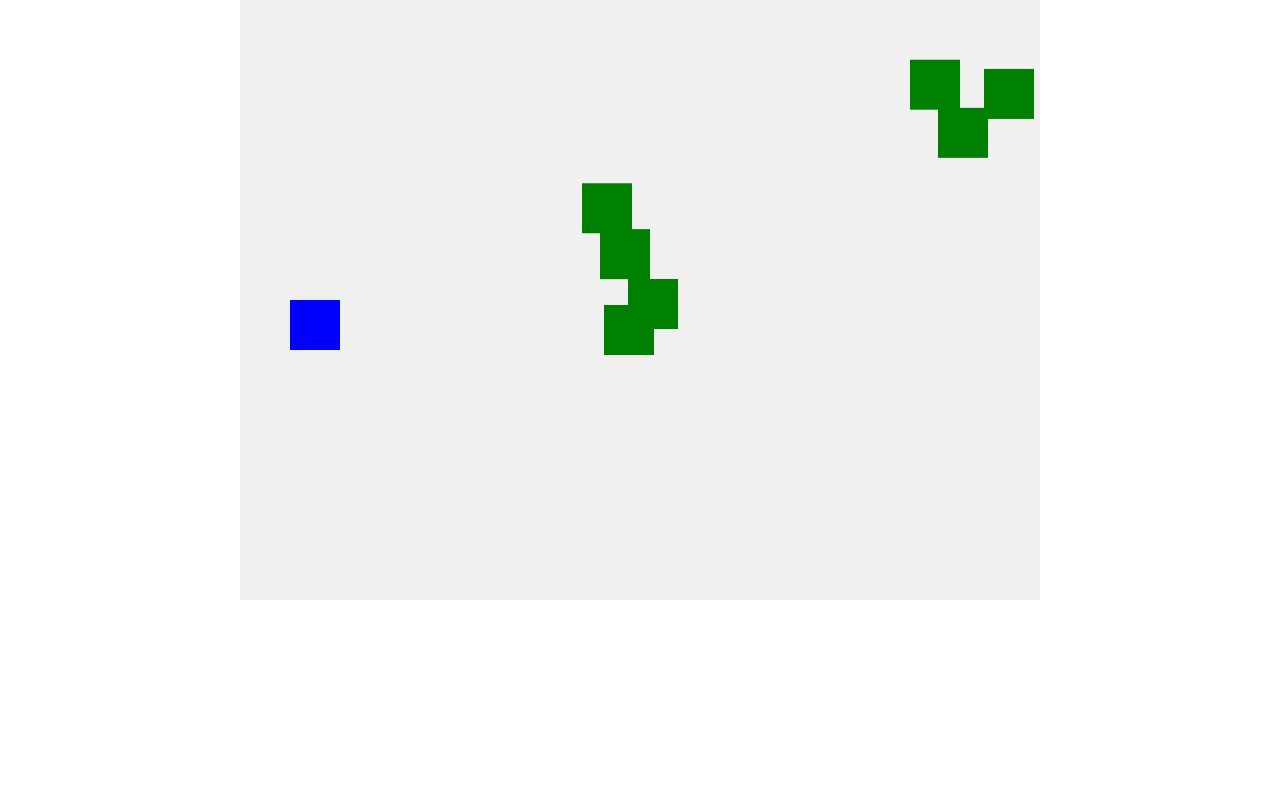
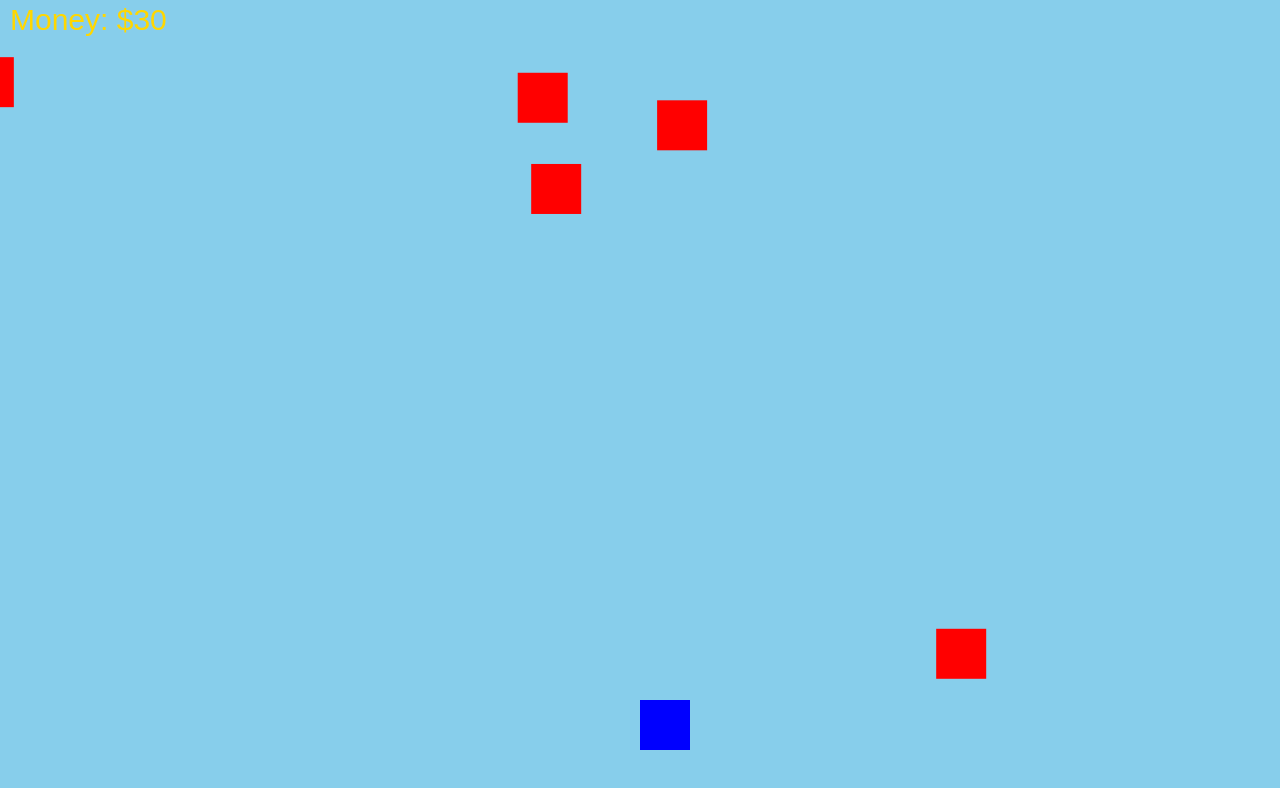
Before and after one commit to Elgran666/Elgran666, a plain HTML site: page game.html in a window 1280 px wide. Drawn offline with Linux system fonts and the light colour scheme.

Commit message:
Add a complete Trump Run game in game.html

```diff
--- a/game.html
+++ b/game.html
@@ -5,8 +5,14 @@
     <meta name="viewport" content="width=device-width, initial-scale=1.0">
     <title>Trump Run Game</title>
     <style>
-        body { margin: 0; overflow: hidden; }
-        canvas { background: #f0f0f0; display: block; margin: auto; }
+        body {
+            margin: 0;
+            overflow: hidden;
+        }
+        canvas {
+            display: block;
+            background: #87ceeb;
+        }
     </style>
 </head>
 <body>
@@ -14,55 +20,126 @@
 <script>
 const canvas = document.getElementById('gameCanvas');
 const ctx = canvas.getContext('2d');
+canvas.width = window.innerWidth;
+canvas.height = window.innerHeight;
 
-        canvas.width = 800;
-        canvas.height = 600;
+let player = {
+    x: canvas.width / 2,
+    y: canvas.height - 100,
+    width: 50,
+    height: 50,
+    speed: 5,
+    dx: 0
+};
 
-        let player = { x: 50, y: 300, width: 50, height: 50, speed: 5, color: 'blue' };
+let enemies = [];
+let money = 0;
+let isShooting = false;
 let bullets = [];
-        let enemies = [];
 
-        function update() {
-            // Clear canvas
-            ctx.clearRect(0, 0, canvas.width, canvas.height);
+function createEnemies() {
+    for (let i = 0; i < 5; i++) {
+        enemies.push({
+            x: Math.random() * canvas.width,
+            y: Math.random() * (canvas.height - 100),
+            width: 50,
+            height: 50,
+            speed: Math.random() * 2 + 1
+        });
+    }
+}
 
-            // Draw player
-            ctx.fillStyle = player.color;
+function drawPlayer() {
+    ctx.fillStyle = 'blue';
     ctx.fillRect(player.x, player.y, player.width, player.height);
+}
 
-            // Update bullets
-            bullets.forEach((bullet, index) => {
-                bullet.x += bullet.speed;
-                if (bullet.x > canvas.width) bullets.splice(index, 1);
+function drawEnemies() {
     ctx.fillStyle = 'red';
-                ctx.fillRect(bullet.x, bullet.y, 10, 5);
-            });
-
-            // Spawn and update enemies
-            if (Math.random() < 0.02) {
-                enemies.push({ x: canvas.width, y: Math.random() * (canvas.height - 50), width: 50, height: 50 });
-            }
-            enemies.forEach((enemy, index) => {
-                enemy.x -= 2;
-                if (enemy.x + enemy.width < 0) enemies.splice(index, 1);
-                ctx.fillStyle = 'green';
+    enemies.forEach(enemy => {
         ctx.fillRect(enemy.x, enemy.y, enemy.width, enemy.height);
     });
+}
 
-            requestAnimationFrame(update);
+function drawBullets() {
+    ctx.fillStyle = 'yellow';
+    bullets.forEach(bullet => {
+        ctx.fillRect(bullet.x, bullet.y, bullet.width, bullet.height);
+    });
+}
+
+function drawMoney() {
+    ctx.fillStyle = 'gold';
+    ctx.font = '30px Arial';
+    ctx.fillText(`Money: $${money}`, 10, 30);
+}
+
+function updatePlayer() {
+    player.x += player.dx;
+
+    // Keep player within canvas bounds
+    if (player.x < 0) player.x = 0;
+    if (player.x + player.width > canvas.width) player.x = canvas.width - player.width;
+}
+
+function updateEnemies() {
+    enemies.forEach(enemy => {
+        enemy.x -= enemy.speed;
+        if (enemy.x < -enemy.width) {
+            enemy.x = canvas.width;
+            money += 10; // collect money for each enemy that crosses
+        }
+    });
+}
+
+function updateBullets() {
+    bullets.forEach((bullet, index) => {
+        bullet.y -= bullet.speed;
+        // Remove bullets that go off-screen
+        if (bullet.y < 0) {
+            bullets.splice(index, 1);
+        }
+    });
 }
 
 function shoot() {
-            bullets.push({ x: player.x + player.width, y: player.y + 20, speed: 7 });
+    if (isShooting) {
+        bullets.push({
+            x: player.x + player.width / 2 - 5,
+            y: player.y,
+            width: 10,
+            height: 10,
+            speed: 10
+        });
+    }
+}
+
+function gameLoop() {
+    ctx.clearRect(0, 0, canvas.width, canvas.height);
+    updatePlayer();
+    drawPlayer();
+    drawEnemies();
+    updateEnemies();
+    shoot();
+    updateBullets();
+    drawBullets();
+    drawMoney();
+    requestAnimationFrame(gameLoop);
 }
 
 window.addEventListener('keydown', (e) => {
-            if (e.key === 'ArrowUp' && player.y > 0) player.y -= player.speed;
-            if (e.key === 'ArrowDown' && player.y < canvas.height - player.height) player.y += player.speed;
-            if (e.key === ' ') shoot();
+    if (e.code === 'ArrowRight') player.dx = player.speed;
+    if (e.code === 'ArrowLeft') player.dx = -player.speed;
+    if (e.code === 'Space') isShooting = true;
 });
 
-        update();
+window.addEventListener('keyup', (e) => {
+    if (e.code === 'ArrowRight' || e.code === 'ArrowLeft') player.dx = 0;
+    if (e.code === 'Space') isShooting = false;
+});
+
+createEnemies();
+gameLoop();
 </script>
 </body>
 </html>
```
Lines whose indentation alone changed are shown as unchanged.
